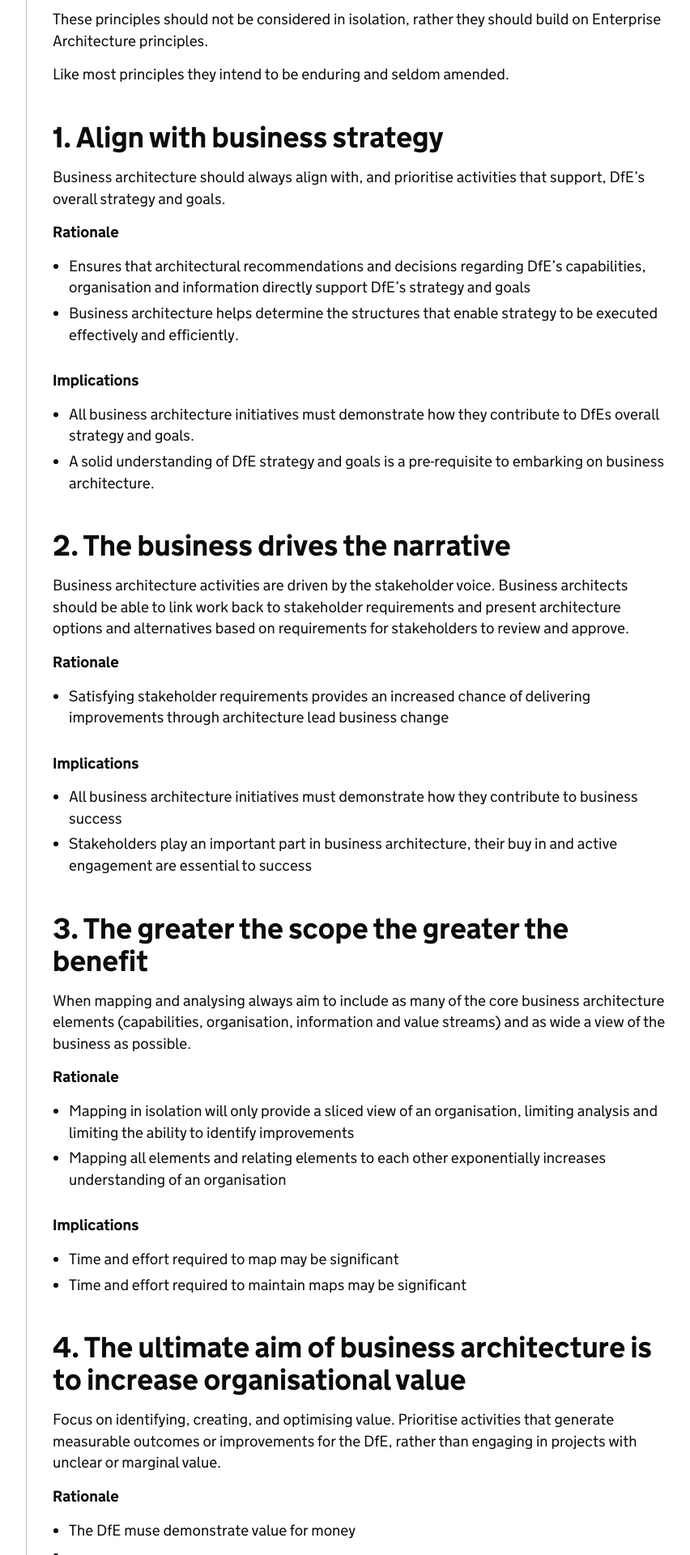
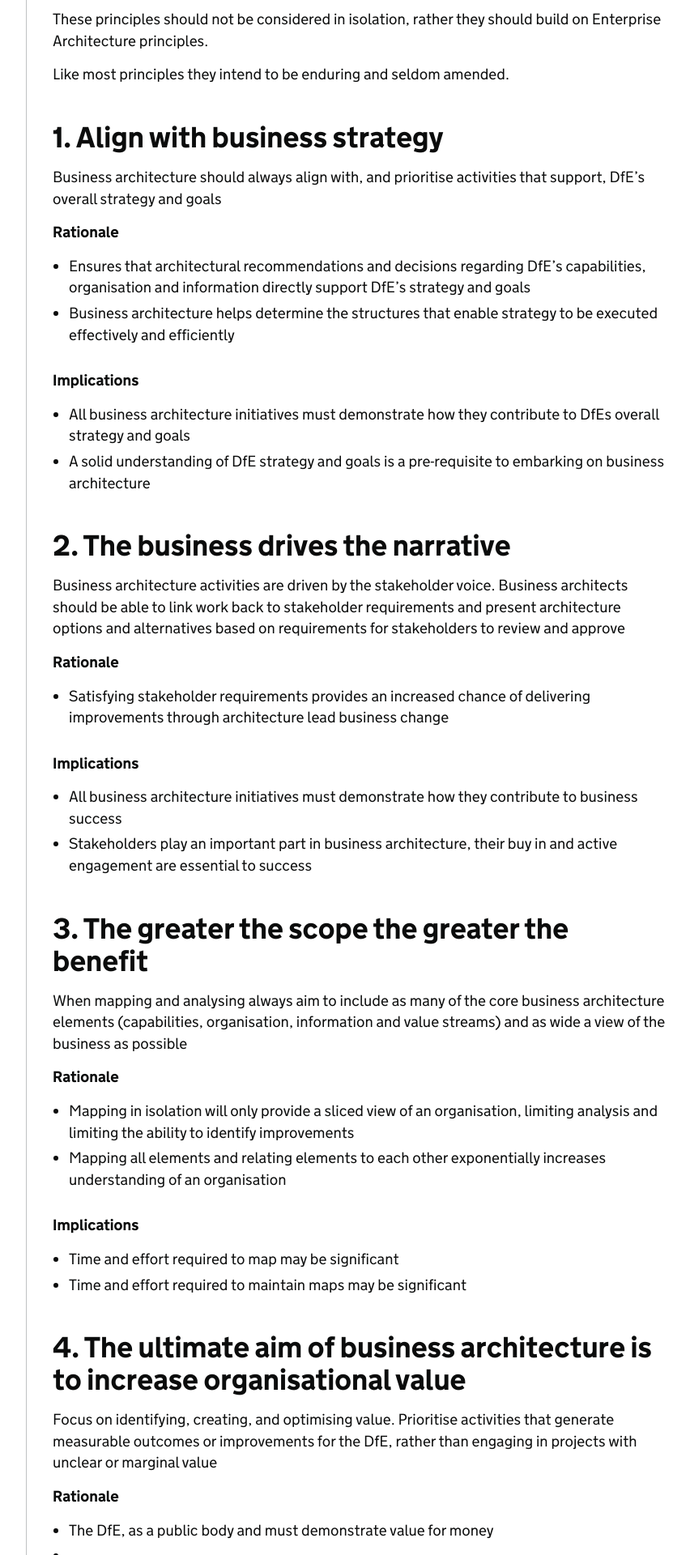
Before and after one commit to DFE-Digital/architecture, a Jekyll site: the page built from principles/business-architecture-principles.md, in a window 1280 px wide. Shown: the part 420-2340 px from the top of the page at 81% size, without its empty margins (298-1150 px from the left). Built offline with Jekyll 4.4.1, drawn with Linux system fonts in a browser that asks for light colours; our own code applies the rules of GitHub Pages for plain Markdown files.

Commit message:
Update business-architecture-principles.md

```diff
--- a/principles/business-architecture-principles.md
+++ b/principles/business-architecture-principles.md
@@ -15,21 +15,21 @@ Like most principles they intend to be enduring and seldom amended.
 
 ## 1. Align with business strategy
 
-Business architecture should always align with, and prioritise activities that support, DfE’s overall strategy and goals.
+Business architecture should always align with, and prioritise activities that support, DfE’s overall strategy and goals
 
 **Rationale**
 
 *	Ensures that architectural recommendations and decisions regarding DfE’s capabilities, organisation and information directly support DfE’s strategy and goals
-*	Business architecture helps determine the structures that enable strategy to be executed effectively and efficiently.
+*	Business architecture helps determine the structures that enable strategy to be executed effectively and efficiently
 
 **Implications**
 
-*	All business architecture initiatives must demonstrate how they contribute to DfEs overall strategy and goals.
-*	A solid understanding of DfE strategy and goals is a pre-requisite to embarking on business architecture.
+*	All business architecture initiatives must demonstrate how they contribute to DfEs overall strategy and goals
+*	A solid understanding of DfE strategy and goals is a pre-requisite to embarking on business architecture
 
 ## 2. The business drives the narrative
 
-Business architecture activities are driven by the stakeholder voice. Business architects should be able to link work back to stakeholder requirements and present architecture options and alternatives based on requirements for stakeholders to review and approve.
+Business architecture activities are driven by the stakeholder voice. Business architects should be able to link work back to stakeholder requirements and present architecture options and alternatives based on requirements for stakeholders to review and approve
 
 **Rationale**
 
@@ -42,7 +42,7 @@ Business architecture activities are driven by the stakeholder voice. Business a
 
 ## 3. The greater the scope the greater the benefit
 
-When mapping and analysing always aim to include as many of the core business architecture elements (capabilities, organisation, information and value streams) and as wide a view of the business as possible.
+When mapping and analysing always aim to include as many of the core business architecture elements (capabilities, organisation, information and value streams) and as wide a view of the business as possible
 
 **Rationale**
 
@@ -56,11 +56,11 @@ When mapping and analysing always aim to include as many of the core business ar
 
 ## 4. The ultimate aim of business architecture is to increase organisational value
 
-Focus on identifying, creating, and optimising value. Prioritise activities that generate measurable outcomes or improvements for the DfE, rather than engaging in projects with unclear or marginal value.
+Focus on identifying, creating, and optimising value. Prioritise activities that generate measurable outcomes or improvements for the DfE, rather than engaging in projects with unclear or marginal value
 
 **Rationale**
 
-*	The DfE muse demonstrate value for money
+*	The DfE, as a public body and  must demonstrate value for money
 *
 
 **Implications**
```
